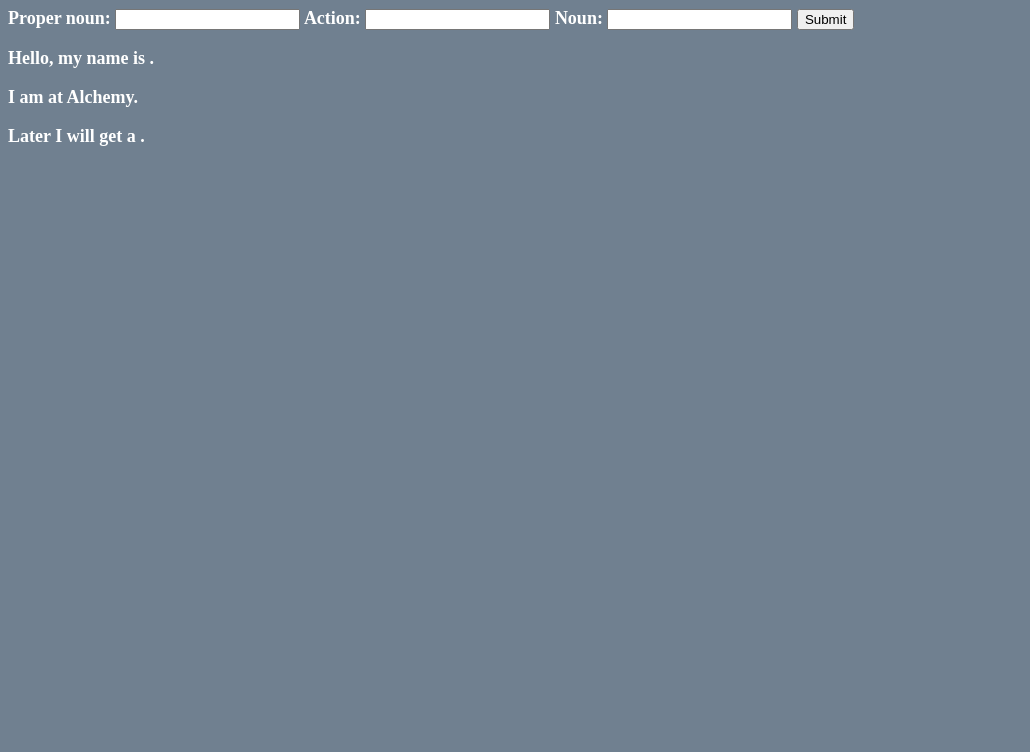
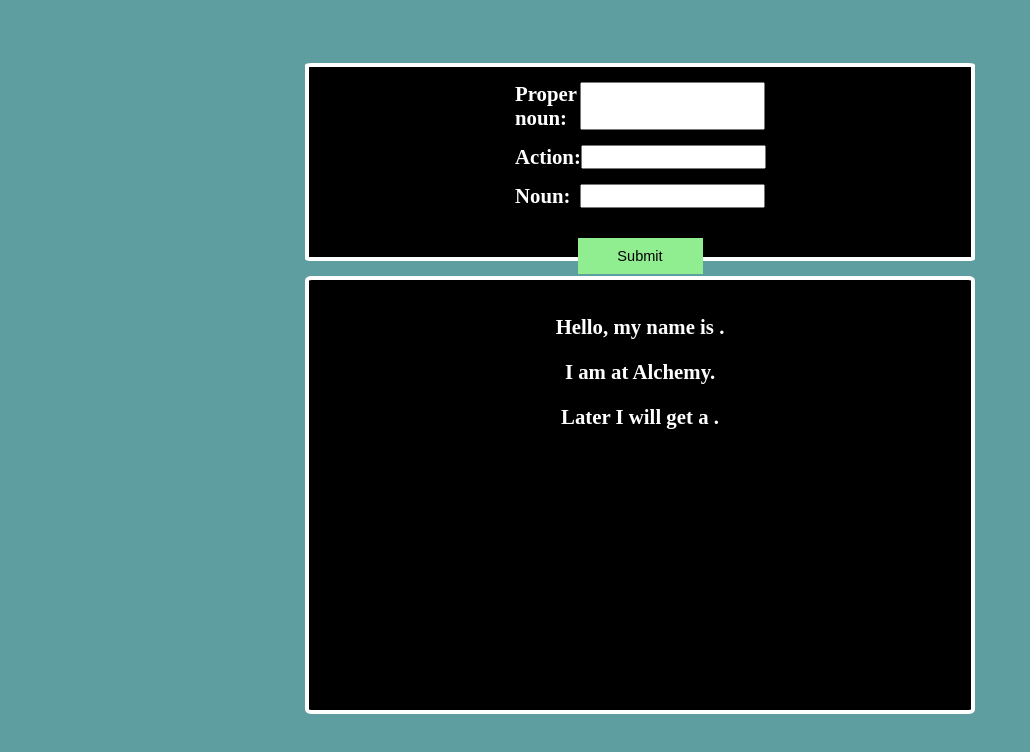
Before and after one commit to olliecomet/madlib-game, a plain HTML site: page index.html in a window 1280 px wide. Shown: the whole page, without its empty margins (0-1030 px from the left). Drawn offline with Linux system fonts and the light colour scheme.

Commit message:
simple style

```diff
--- a/app.js
+++ b/app.js
@@ -6,6 +6,7 @@ const actionResult = document.getElementById('actionResult');
 const nounResult = document.getElementById('nounResult');
 
 function input() {
+  event.preventDefault();
   nameResult.textContent = fake.value;
   actionResult.textContent = action.value;
   nounResult.textContent = noun.value;
--- a/index.html
+++ b/index.html
@@ -4,11 +4,12 @@
     <meta charset="UTF-8">
     <meta name="viewport" content="width=device-width, initial-scale=1.0">
     <meta http-equiv="X-UA-Compatible" content="ie=edge">
-    <title>Madlib Game</title>
+    <title>Mad Libs Game</title>
     <link rel="stylesheet" href="main.css">
 </head>
 
 <body>
+  <form>
     <label>
       Proper noun: <input id="fake">
     </label>
@@ -22,12 +23,15 @@
     </label>
 
     <button onclick="input()">Submit</button>
+  </form>
 
+<section>
   <p>Hello, my name is <span id="nameResult"></span>.</p>
 
   <p>I am <span id="actionResult"></span> at Alchemy.</p>
 
   <p>Later I will get a <span id="nounResult"></span>.</p>
+</section>
 
   <script src="app.js"></script>
 </body>
--- a/main.css
+++ b/main.css
@@ -1,6 +1,55 @@
 body {
   color: white;
-  background-color: slategrey;
-  font-size: 18px;
+  background-color: cadetblue;
+  font-size: 1.3em;
+  font-weight: bold;
+  height: 95vh;
+  display: flex;
+  flex-direction: column;
+  justify-content: center;
+}
+
+form {
+  display: flex;
+  flex-direction: column;
+  height: 20vh;
+  margin-bottom: 15px;
+}
+
+label {
+  align-self: center;
+  margin-bottom: 15px;
+  width: 250px;
+  display: flex;
+  justify-content: space-between;
+}
+
+button {
+  align-self: center;
+  margin-top: 15px;
+  width: 125px;
+  padding: 10px;
+  background-color: lightgreen;
+  font-size: .7em;
+  border: none;
+}
+
+button:hover {
+  background-color: cadetblue;
+  cursor: pointer;
   font-weight: bold;
 }
+
+section {
+  height: 50vh;
+  text-align: center;
+}
+
+section, form {
+  background-color: black;
+  width: 50%;
+  align-self: center;
+  padding: 15px;
+  border: 4px solid white;
+  border-radius: 1%;
+}
```
Lines whose indentation alone changed are shown as unchanged.
